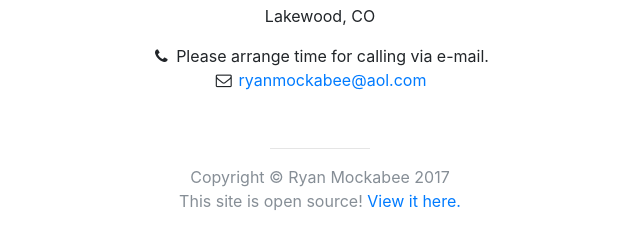
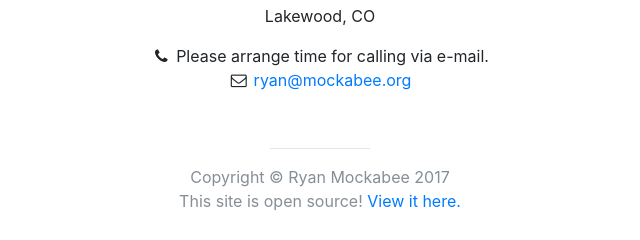
Before and after one commit to ryanmockabee/ryanmockabee.github.io, a website with bundled scripts: page index.html in a window 1280 px wide. Shown: the part 3256-3496 px from the top of the page, 320-960 px from the left. Built offline with nearby package versions, Linux system fonts and the light colour scheme.

Commit message:
Update index.html

```diff
--- a/index.html
+++ b/index.html
@@ -221,7 +221,7 @@
                 Please arrange time for calling via e-mail.</li>
               <li>
                 <i class="fa fa-envelope-o fa-fw"></i>
-                <a href="mailto:ryanmockabee@aol.com">ryanmockabee@aol.com</a>
+                <a href="mailto:ryan@mockabee.org">ryan@mockabee.org</a>
               </li>
             </ul>
             <br>
```
